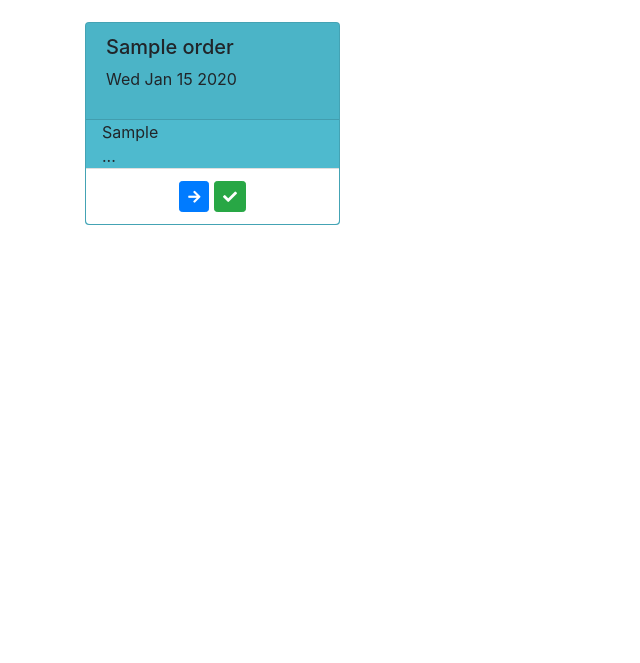
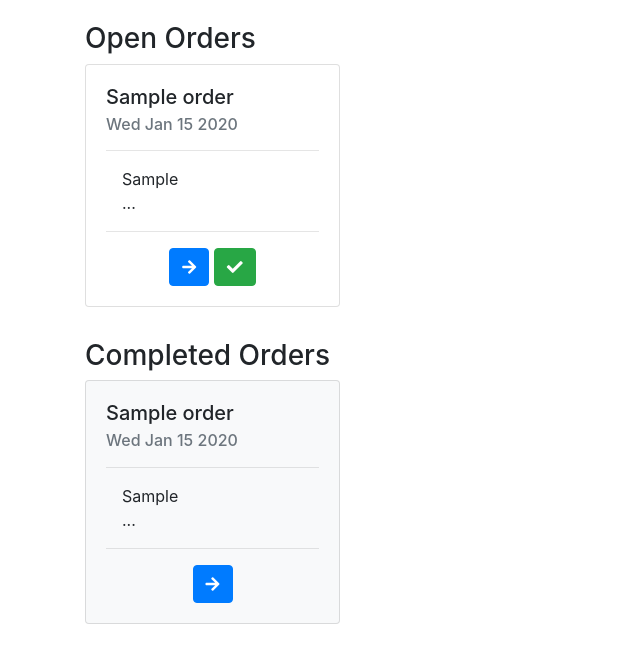
Before and after one commit to catrawalkar/ratnanjali, a Node server app: page /order in a window 1280 px wide. Shown: the part 58-721 px from the top of the page, without its empty margins (0-640 px from the left). Run offline with Node 20, Linux system fonts and the light colour scheme; tables that the repository leaves empty hold one stand-in row (values such as "Sample post"); some libraries are stand-ins or nearby versions.

Commit message:
order complete-incomplete

```diff
--- a/app.js
+++ b/app.js
@@ -1,7 +1,8 @@
 var express = require("express"),
     app = express(),
     mongoose = require("mongoose"),
-    bodyParser = require("body-parser");
+    bodyParser = require("body-parser"),
+    methodOverride = require("method-override");
 
 var customerRoutes = require("./routes/customer"),
     orderRoutes = require("./routes/order"),
@@ -11,6 +12,7 @@ app.set("view engine", "ejs");
 
 app.use(express.static(__dirname + '/public'));
 app.use(bodyParser.urlencoded({ extended: true }));
+app.use(methodOverride("_method"));
 
 mongoose.connect(process.env.DBRATNANJALI, { useNewUrlParser: true });
 // mongoose.connect("mongodb://localhost/ratnanjali", { useNewUrlParser: true });
--- a/package.json
+++ b/package.json
@@ -13,6 +13,7 @@
     "body-parser": "^1.18.3",
     "ejs": "^2.6.1",
     "express": "^4.16.4",
+    "method-override": "^3.0.0",
     "mongoose": "^5.3.16",
     "passport": "^0.4.0"
   }
--- a/public/stylesheets/style.css
+++ b/public/stylesheets/style.css
@@ -1,3 +1,7 @@
 body {
     margin-top: 80px;
 }
+
+.delete-form {
+    display: inline;
+}
--- a/routes/order.js
+++ b/routes/order.js
@@ -4,13 +4,19 @@ var Order = require("../models/order");
 var Customer = require("../models/customer");
 
 router.get('/', function(req, res) {
-    Order.find({}, function(err, orders) {
+    Order.find({ isComplete: false }, function(err, openOrders) {
         if (err) {
             console.log(err);
         }
-        else {
-            res.render('order/index', { orders: orders });
-        }
+        Order.find({ isComplete: true }, function(err, completeOrders) {
+            if (err) {
+                console.log(err);
+            }
+            else {
+                res.render('order/index', { openOrders: openOrders, completeOrders: completeOrders });
+            }
+        });
+
     });
 });
 
@@ -46,4 +52,15 @@ router.get('/:id', function(req, res) {
     });
 });
 
+router.put('/:id', function(req, res) {
+    Order.findByIdAndUpdate(req.params.id, { isComplete: true }, function(err, updatedOrder) {
+        if (err) {
+            console.log(err)
+        }
+        else {
+            res.redirect('/order');
+        }
+    });
+});
+
 module.exports = router;
--- a/views/order/index.ejs
+++ b/views/order/index.ejs
@@ -1,26 +1,57 @@
 <% include ../partials/header %>
 <div class="container">
+    <h3>Open Orders</h3>
     <div class="row">
-        <% orders.forEach(function(order){ %>
+        <% openOrders.forEach(function(order){ %>
             <div class="col-lg-3 col-md-4 col-sm-6 ">
-                <div class="card" style="margin-bottom:2rem; background: #4ebace">
-                    <div class="card-header">
-                        <h5><%= order.customer.name%></h5>
-                        <p><%= order.date.toDateString() %></p>
-                    </div>
+                <div class="card" style="margin-bottom:2rem;">
+                    <div class="card-body">
+                        <h5 class="card-title"><%= order.customer.name%></h5>
+                        <h6 class="card-subtitle mb-2 text-muted"><%= order.date.toDateString() %></h6>
+                        <hr>
                         <ul class="list-group list-group-flush" style="list-style: none;margin-left: 1rem">
-                        <li><%= order.item.pop() %></li>
-                        <%  var item2 = order.item.pop();
-                            if(item2 && item2.length>0){ %>
-                        <li><%= item2  %></li>
+                            <li><%= order.item[0] %></li>
+                                <%if(order.item[1] && order.item[1].length>0){ %>
+                            <li><%= order.item[1]  %></li>
                             <% } else{ %>
                             <li>...</li>
                             <% } %>
                         </ul>
+                        <hr>
                         <ul class="list-group list-group-flush">
-                        <li class="list-group-item text-center"><a class="btn btn-primary btn-sm" href="/order/<%= order._id %>"><i class="fas fa-arrow-right"></i></a>
-                        <a class="btn btn-success btn-sm" ><i class="fas fa-check" style="color: white"></i></a></li>
+                            <li class="text-center" style="list-style: none;"><a class="btn btn-primary" href="/order/<%= order._id %>"><i class="fas fa-arrow-right"></i></a>
+                            <form class="delete-form" action="/order/<%= order._id %>?_method=PUT" method="POST">
+                                <button class="btn btn-success"><i class="fas fa-check" style="color: white"></i></button>
+                            </form></li>
                         </ul>
+                    </div>
+                </div>
+            </div>
+        <% });%>
+    </div>
+
+    <h3>Completed Orders</h3>
+    <div class="row">
+        <% completeOrders.forEach(function(order){ %>
+            <div class="col-lg-3 col-md-4 col-sm-6 ">
+                <div class="card bg-light" style="margin-bottom:2rem;">
+                    <div class="card-body">
+                        <h5 class="card-title"><%= order.customer.name%></h5>
+                        <h6 class="card-subtitle mb-2 text-muted"><%= order.date.toDateString() %></h6>
+                        <hr>
+                        <ul class="list-group list-group-flush" style="list-style: none;margin-left: 1rem">
+                            <li><%= order.item[0] %></li>
+                                <%if(order.item[1] && order.item[1].length>0){ %>
+                            <li><%= order.item[1]  %></li>
+                            <% } else{ %>
+                            <li>...</li>
+                            <% } %>
+                        </ul>
+                        <hr>
+                        <ul class="list-group list-group-flush">
+                            <li class="text-center" style="list-style: none;"><a class="btn btn-primary" href="/order/<%= order._id %>"><i class="fas fa-arrow-right"></i></a></li>
+                        </ul>
+                    </div>
                 </div>
             </div>
         <% });%>
```
Lines whose indentation alone changed are shown as unchanged.
